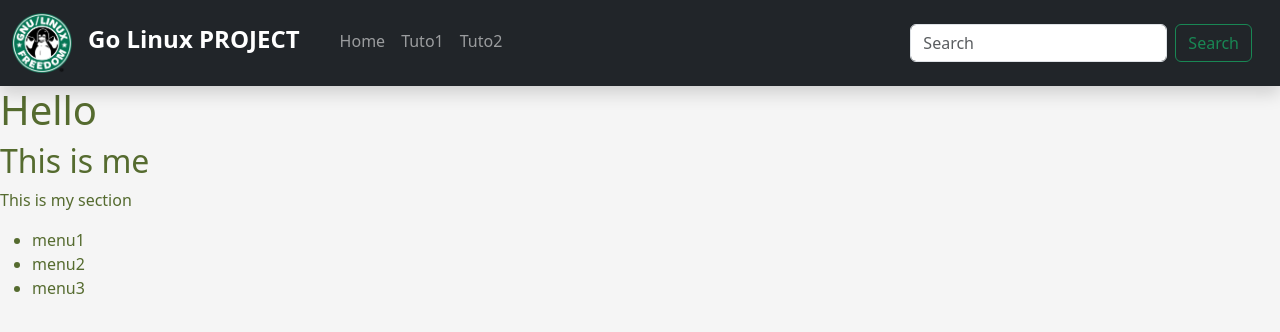
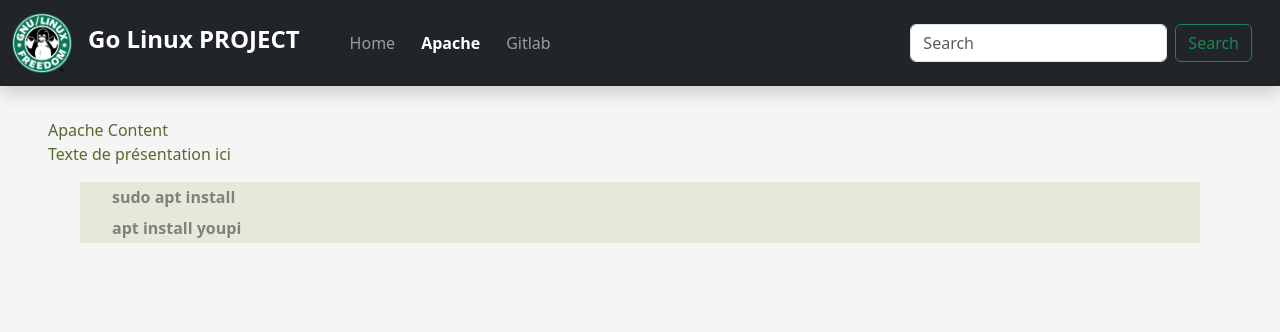
Before and after one commit to GitMalice/startReact, a React (Vite) app: page /apache in a window 1280 px wide. Shown: the top 332 px of the page. Built offline with nearby package versions, Linux system fonts and the light colour scheme.

Commit message:
set basic component styles

```diff
--- a/src/App.css
+++ b/src/App.css
@@ -1,4 +1,20 @@
+.nav-item {
+  margin-left: 10px;
+}
+
 .navbar-nav .nav-item .nav-link:hover {
   color: white;
-  background-color: #040404;
+  background-color: rgba(255, 255, 255, 0.2);
 }
+
+.viewer {
+  margin: 2em 3em;
+}
+
+.code {
+  margin: 0 2em;
+  padding: 0.2em 2em;
+  color: grey;
+  font-weight: 600;
+  background-color: rgba(128, 128, 0, 0.11);
+}
--- a/src/App.tsx
+++ b/src/App.tsx
@@ -1,27 +1,44 @@
-import Heading from "./components/Heading";
-import { Section } from "./components/Section";
+import React from "react";
+import { BrowserRouter as Router, Route, Routes } from "react-router-dom";
+// import Heading from "./components/Heading";
+// import { Section } from "./components/Section";
+// import List from "./components/List";
 import NavBar from "./components/NavBar";
-import List from "./components/List";
 import "bootstrap/dist/css/bootstrap.css";
 import "bootstrap/dist/js/bootstrap.bundle.min.js";
 import imagePath from "./assets/tux_logo.png";
-import "./App.css";
+import Apache from "./components/Apache";
+import Home from "./components/Home";
+import Gitlab from "./components/Gitlab";
 
 function App() {
-  let items = ["Home", "Tuto1", "Tuto2"];
+  let navItems = [
+    { label: "Home", path: "/" },
+    { label: "Apache", path: "/apache" },
+    { label: "Gitlab", path: "/gitlab" },
+  ];
   return (
     <>
+      <Router>
         <NavBar
           brandName="Go Linux PROJECT"
           imageSrcPath={imagePath}
-        navItems={items}
+          navItems={navItems}
         />
-      <Heading title={"Hello"} />
+        {/* <Heading title={"Hello"} />
         <Section title={"This is me"}>This is my section</Section>
         <List
           items={["menu1", "menu2", "menu3"]}
           render={(item: string) => <span className="menu">{item}</span>}
-      />
+        /> */}
+        <div className="viewer">
+          <Routes>
+            <Route path="/" element={<Home />} />
+            <Route path="/apache" element={<Apache />} />
+            <Route path="/gitlab" element={<Gitlab />} />
+          </Routes>
+        </div>
+      </Router>
     </>
   );
 }
--- /dev/null
+++ b/src/components/Apache.tsx
@@ -0,0 +1,14 @@
+import React from "react";
+
+const Apache = () => {
+  return (
+    <div>
+      <div>Apache Content</div>
+      <p>Texte de présentation ici</p>
+      <p className="code">sudo apt install</p>
+      <p className="code">apt install youpi</p>
+    </div>
+  );
+};
+
+export default Apache;
--- /dev/null
+++ b/src/components/Gitlab.tsx
@@ -0,0 +1,7 @@
+import React from "react";
+
+const Gitlab = () => {
+  return <div>Gitlab Content</div>;
+};
+
+export default Gitlab;
--- /dev/null
+++ b/src/components/Home.tsx
@@ -0,0 +1,7 @@
+import React from "react";
+
+const Home = () => {
+  return <div>Home Content</div>;
+};
+
+export default Home;
--- a/src/components/NavBar.tsx
+++ b/src/components/NavBar.tsx
@@ -1,19 +1,20 @@
-import { useState } from "react";
+import React, { useState } from "react";
+import { Link, useLocation } from "react-router-dom";
 import "../App.css";
 
 interface NavBarProps {
   brandName: string;
   imageSrcPath: string;
-  navItems: string[];
+  navItems: { label: string; path: string }[]; // Correct type for navItems
 }
 
 function NavBar({ brandName, imageSrcPath, navItems }: NavBarProps) {
-  const [selectedIndex, setSelectedIndex] = useState(-1);
+  const location = useLocation(); // Hook to get the current route
 
   return (
     <nav className="navbar navbar-expand-md navbar-dark bg-dark shadow">
       <div className="container-fluid">
-        <a className="navbar-brand" href="#">
+        <Link className="navbar-brand" to="/">
           <img
             src={imageSrcPath}
             width="60"
@@ -22,7 +23,7 @@ function NavBar({ brandName, imageSrcPath, navItems }: NavBarProps) {
             alt=""
           />
           <span className="fw-bolder fs-4 p-3">{brandName}</span>
-        </a>
+        </Link>
         <button
           className="navbar-toggler"
           type="button"
@@ -35,27 +36,22 @@ function NavBar({ brandName, imageSrcPath, navItems }: NavBarProps) {
           <span className="navbar-toggler-icon" />
         </button>
         <div
-          className="collapse
-         navbar-collapse"
+          className="collapse navbar-collapse" // Fixed class structure
           id="navbarSupportedContent"
         >
-          <ul className="navbar-nav me-auto mb-2 mb-md-1">
-            {navItems.map((items, index) => (
-              <li
-                key={items}
-                className="nav-item"
-                onClick={() => setSelectedIndex(index)}
-              >
-                <a
+          <ul className="navbar-nav me-auto mb-2 mb-md-0">
+            {navItems.map((item) => (
+              <li key={item.path} className="nav-item">
+                <Link
+                  to={item.path}
                   className={
-                    selectedIndex == index
+                    location.pathname === item.path
                       ? "nav-link active fw-bold"
                       : "nav-link"
                   }
-                  href="#"
                 >
-                  {items}
-                </a>
+                  {item.label}
+                </Link>
               </li>
             ))}
           </ul>
```
Lines whose indentation alone changed are shown as unchanged.
